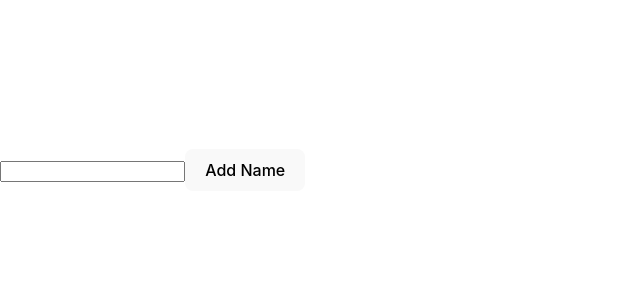
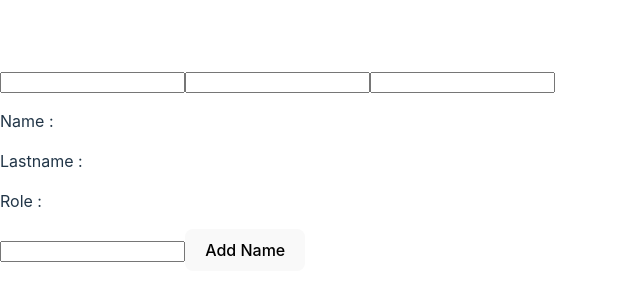
Before and after one commit to danielrubens/react-state-management, a React (Vite) app in the folder native-useReducer/: page / in a window 1280 px wide. Shown: the part 230-530 px from the top of the page, without its empty margins (0-640 px from the left). Built offline with nearby package versions, Linux system fonts and the light colour scheme.

Commit message:
severalState at once using useReducer

```diff
--- a/native-useReducer/src/App.jsx
+++ b/native-useReducer/src/App.jsx
@@ -1,16 +1,17 @@
 import { useReducer } from 'react'
 
 function UseForm(){
-  useReducer((state, action) => { ({...state, ...action }) }, { fisrt: "", last: "" })
-
+  const initialState = {Name: "", Lastname: "", Role: "" }
+  const [state, setState] = useReducer((state, action) => ({...state, ...action }), initialState)
+  const keys = Object.keys(state)
   return (
     <div>
-      <input type="text" value={state.first} />
-      <input type="text" value={state.last} />
+      {keys.map((_, index) =>(
+        <input type="text" onChange={({target}) => setState({[keys[index]]: target.value})}/>
+      ) )}
+      {keys.map((el, index) => (<p>{`${keys[index]} : ${state[el]}`}</p>))}
     </div>
   )
-
-
 }
 
 function NameList() {
@@ -43,4 +44,13 @@ function NameList() {
   )
 }
 
-export default NameList
+function App(){
+  return(
+    <div>
+      <UseForm />
+      <NameList />
+    </div>
+  )
+}
+
+export default App;
```
